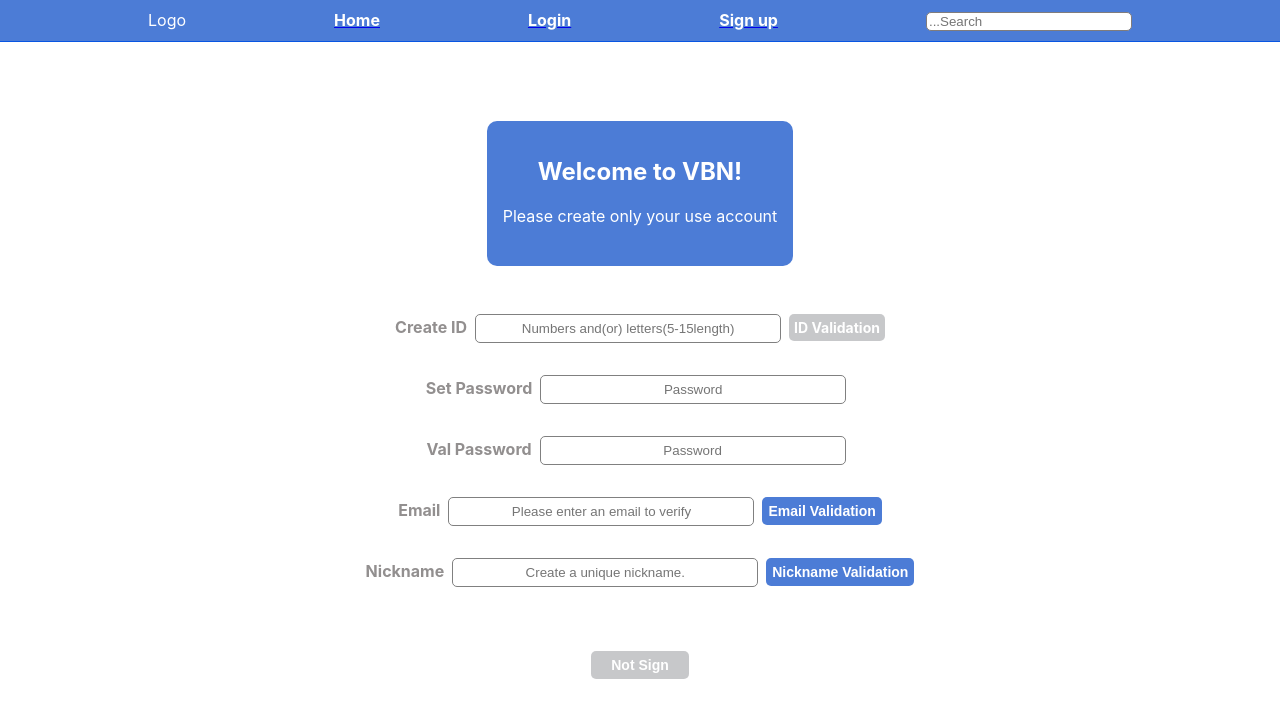
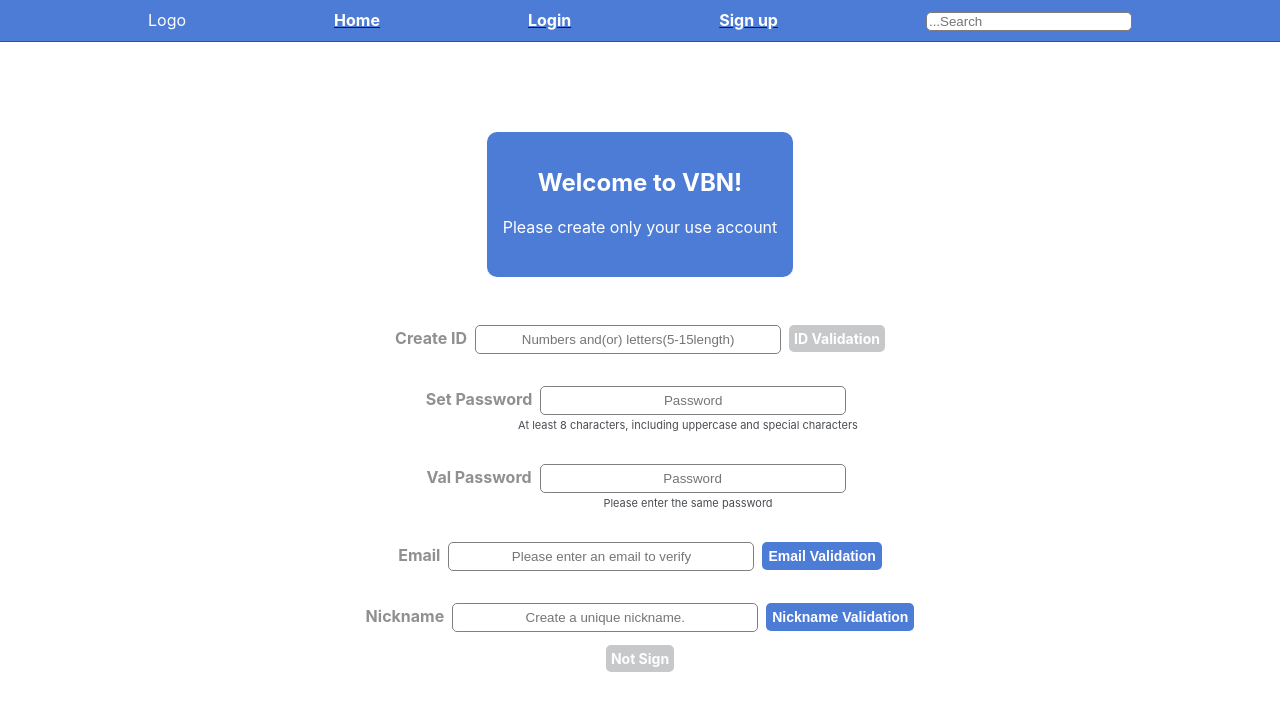
Before and after one commit to maaaaaaaaad/videos, a React (Create React App) app in the folder client/: page /signup in a window 1280 px wide. Shown: the top 718 px of the page. Built offline with nearby package versions, Linux system fonts and the light colour scheme.

Commit message:
Check password

```diff
--- a/client/src/components/SignUpPage/SignUpPage.tsx
+++ b/client/src/components/SignUpPage/SignUpPage.tsx
@@ -15,10 +15,14 @@ const SignUpPage = () => {
   });
 
   const [checkingId, setCheckingId] = useState<string>("");
+  const [firPassword, setFirPassword] = useState<string>("");
+  const [secPassword, setSecPassword] = useState<string>("");
+  const [okFirPassword, setOkFirPassword] = useState<boolean>(false);
+  const [okSecPassword, setOkSecPassword] = useState<boolean>(false);
   const [saveId, setSaveId] = useState<string>("");
   const [okSign, setOkSign] = useState<boolean>(false);
 
-  const [onIdValidationBtn, setOnValidationBtn] = useState<boolean>(false);
+  const [onIdValidationBtn, setOnidValidationBtn] = useState<boolean>(false);
 
   const handleChangedId = (e: React.ChangeEvent<HTMLInputElement>) => {
     const idValue = e.currentTarget.value;
@@ -27,10 +31,38 @@ const SignUpPage = () => {
     const test = idReg.test(idValue);
 
     if (test === true) {
-      setOnValidationBtn(true);
+      setOnidValidationBtn(true);
       setCheckingId(idValue);
     } else {
-      setOnValidationBtn(false);
+      setOnidValidationBtn(false);
+    }
+  };
+
+  const handleChangePassword = (e: React.ChangeEvent<HTMLInputElement>) => {
+    const firPassValue = e.currentTarget.value;
+    const passReg =
+      /^(?=.*[A-Za-z])(?=.*\d)(?=.*[$@$!%*#?&])[A-Za-z\d$@$!%*#?&]{8,}$/g;
+
+    const test = passReg.test(firPassValue);
+
+    if (test === true) {
+      setFirPassword(firPassValue);
+      setOkFirPassword(true);
+    } else {
+      setOkFirPassword(false);
+    }
+  };
+
+  const handleCheckingPassword = (e: React.ChangeEvent<HTMLInputElement>) => {
+    const secPassword = e.currentTarget.value;
+
+    if (firPassword !== secPassword) {
+      setOkSecPassword(false);
+    }
+    //
+    else {
+      setOkSecPassword(true);
+      setSecPassword(secPassword);
     }
   };
 
@@ -63,9 +95,17 @@ const SignUpPage = () => {
               autoComplete="off"
             />
             {onIdValidationBtn ? (
-              <ValidationBtn onClick={handleOnIdValBtn} theme={theme}>
-                ID Validation
-              </ValidationBtn>
+              <>
+                {saveId ? (
+                  <SuccessValidation theme={theme}>
+                    OK Validation
+                  </SuccessValidation>
+                ) : (
+                  <ValidationBtn onClick={handleOnIdValBtn} theme={theme}>
+                    ID Validation
+                  </ValidationBtn>
+                )}
+              </>
             ) : (
               <NotValidationBtn theme={theme}>ID Validation</NotValidationBtn>
             )}
@@ -79,18 +119,36 @@ const SignUpPage = () => {
               name="password1"
               placeholder="Password"
               autoComplete="off"
+              onChange={handleChangePassword}
             />
+            <PasswordFormat theme={theme}>
+              {okFirPassword ? (
+                <FirPassWordSign theme={theme}>* Success!</FirPassWordSign>
+              ) : (
+                "At least 8 characters, including uppercase and special characters"
+              )}
+            </PasswordFormat>
           </Label>
           <Label htmlFor="password2">
             <Name theme={theme}>Val Password</Name>
             <Input
               theme={theme}
-              type="text"
+              type="password"
               id="password2"
               name="password"
               placeholder="Password"
               autoComplete="off"
+              onChange={handleCheckingPassword}
             />
+            <PasswordFormat theme={theme}>
+              {okSecPassword ? (
+                <SecPassWordSign theme={theme}>
+                  * Your password has been verified!
+                </SecPassWordSign>
+              ) : (
+                "Please enter the same password"
+              )}
+            </PasswordFormat>
           </Label>
           <Label htmlFor="email">
             <Name theme={theme}>Email</Name>
@@ -191,6 +249,7 @@ const ValidationBtn = styled.button`
   font-weight: bold;
   background: #4c7cd6;
   color: white;
+
   @media ${({ theme }) => theme.device.mobile} {
     font-size: 10px;
     height: 20px;
@@ -231,10 +290,8 @@ const SignUpBtn = styled.button`
   }
 `;
 
-const NotSignUpBtn = styled.button`
-  margin-top: 3rem;
-  padding: 0 20px 0 20px;
-  height: 28px;
+const NotSignUpBtn = styled.span`
+  padding: 5px;
   border-radius: 5px;
   border: none;
   outline: none;
@@ -249,4 +306,53 @@ const NotSignUpBtn = styled.button`
   }
 `;
 
+const SuccessValidation = styled.span`
+  padding: 5px;
+  border-radius: 5px;
+  border: none;
+  outline: none;
+  font-size: 14px;
+  font-weight: bold;
+  background: #4a4d53;
+  color: white;
+  opacity: 0.3;
+  @media ${({ theme }) => theme.device.mobile} {
+    font-size: 10px;
+    height: 20px;
+  }
+`;
+
+const PasswordFormat = styled.div`
+  margin-left: 6rem;
+  margin-top: 3px;
+  padding: 0;
+  font-size: 11px;
+  color: #4a4d53;
+  @media ${({ theme }) => theme.device.mobile} {
+    font-size: 5px;
+  }
+`;
+
+const FirPassWordSign = styled.span`
+  margin-top: 3px;
+  padding: 0;
+  font-size: 11px;
+  font-weight: bold;
+  color: #4c7cd6;
+  @media ${({ theme }) => theme.device.mobile} {
+    font-size: 5px;
+  }
+`;
+
+const SecPassWordSign = styled.span`
+  margin-top: 3px;
+  padding: 0;
+  font-size: 11px;
+  font-weight: bold;
+  color: #4c7cd6;
+  @media ${({ theme }) => theme.device.mobile} {
+    font-size: 5px;
+  }
+`;
+
 export default SignUpPage;
```
